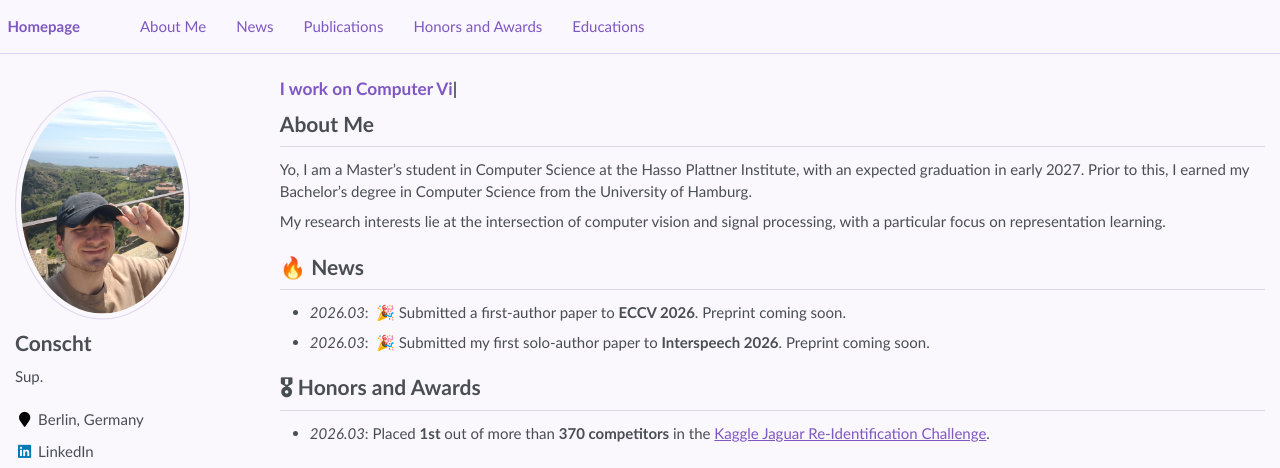
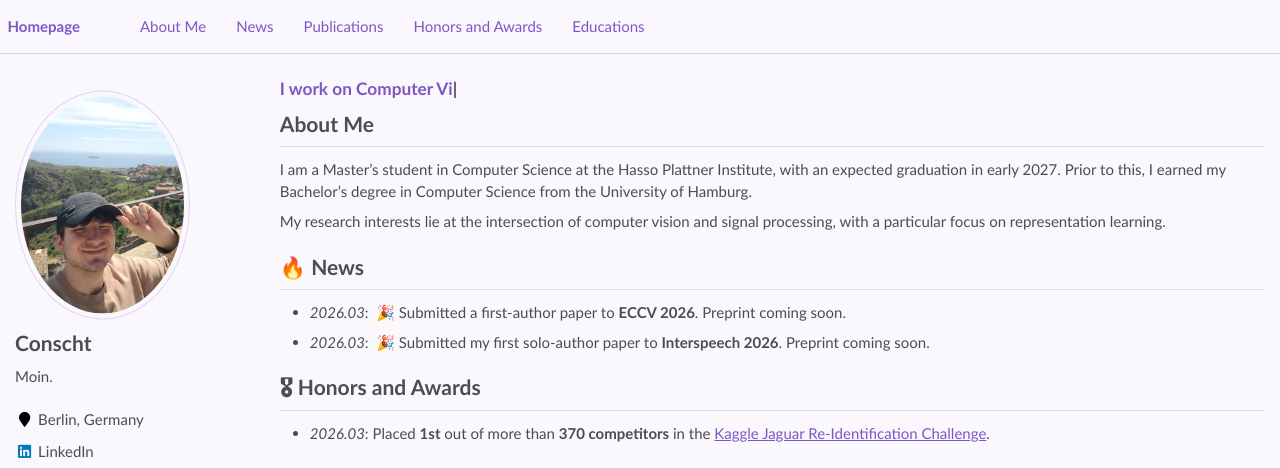
Before and after one commit to Conscht/conscht.github.io, a Jekyll site: the page built from _pages/about.md, in a window 1280 px wide. Shown: the top 468 px of the page. Built offline with Jekyll 4.4.1, drawn with Linux system fonts in a browser that asks for light colours; nearby versions of some CDN libraries.

Commit message:
color and text change

```diff
--- a/_config.yml
+++ b/_config.yml
@@ -22,7 +22,7 @@ baidu_site_verification  :  # get baidu_site_verification from https://ziyuan.ba
 author:
   name             : "Conscht"
   avatar           : "images/profile.jpeg"
-  bio              : "Sup."
+  bio              : "Moin."
   location         : "Berlin, Germany"
   employer         :
   pubmed           :
--- a/_pages/about.md
+++ b/_pages/about.md
@@ -17,7 +17,7 @@ redirect_from:
 # About Me
 
 
-Yo, I am a Master's student in Computer Science at the Hasso Plattner Institute, with an expected graduation in early 2027. Prior to this, I earned my Bachelor's degree in Computer Science from the University of Hamburg.
+I am a Master's student in Computer Science at the Hasso Plattner Institute, with an expected graduation in early 2027. Prior to this, I earned my Bachelor's degree in Computer Science from the University of Hamburg.
 
 My research interests lie at the intersection of computer vision and signal processing, with a particular focus on representation learning.
 
```
